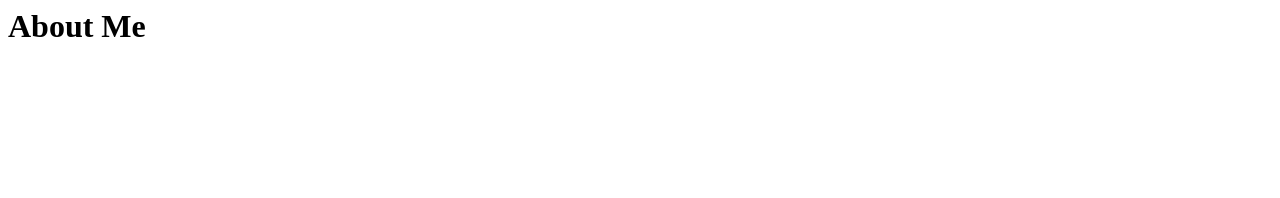
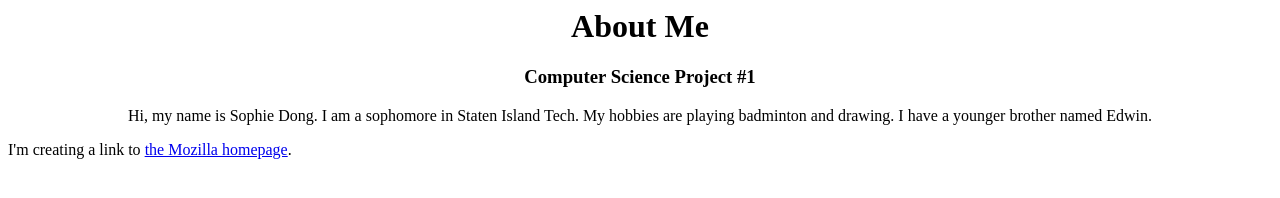
Before and after one commit to staten-island-tech/about-me-page-GoldenTalos, a plain HTML site: page index.html in a window 1280 px wide. Drawn offline with Linux system fonts and the light colour scheme.

Commit message:
Update index.html

```diff
--- a/index.html
+++ b/index.html
@@ -6,6 +6,13 @@
     <title>About Me</title>
 </head>
 <body>
+<center>
     <h1>About Me</h1>
+    <h3>Computer Science Project #1</h3>
+    <article> Hi, my name is Sophie Dong. I am a sophomore in Staten Island Tech. My hobbies are playing badminton and drawing. I have a younger brother named Edwin. </article>
+</center>
+<p>I'm creating a link to
+    <a href="https://www.mozilla.org/en-US/">the Mozilla homepage</a>.
+    </p>
 </body>
 </html>
```
